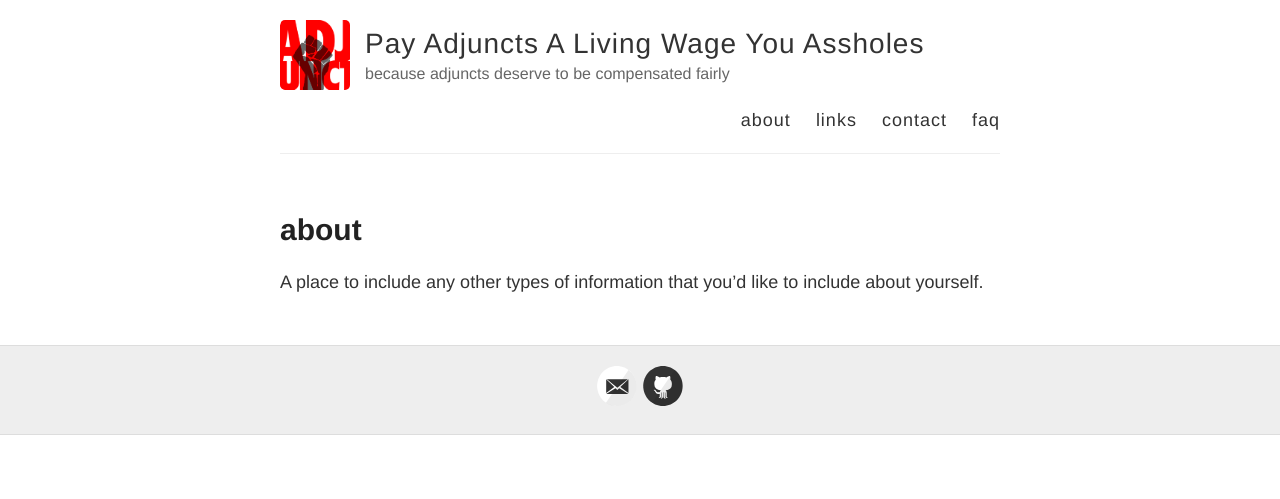
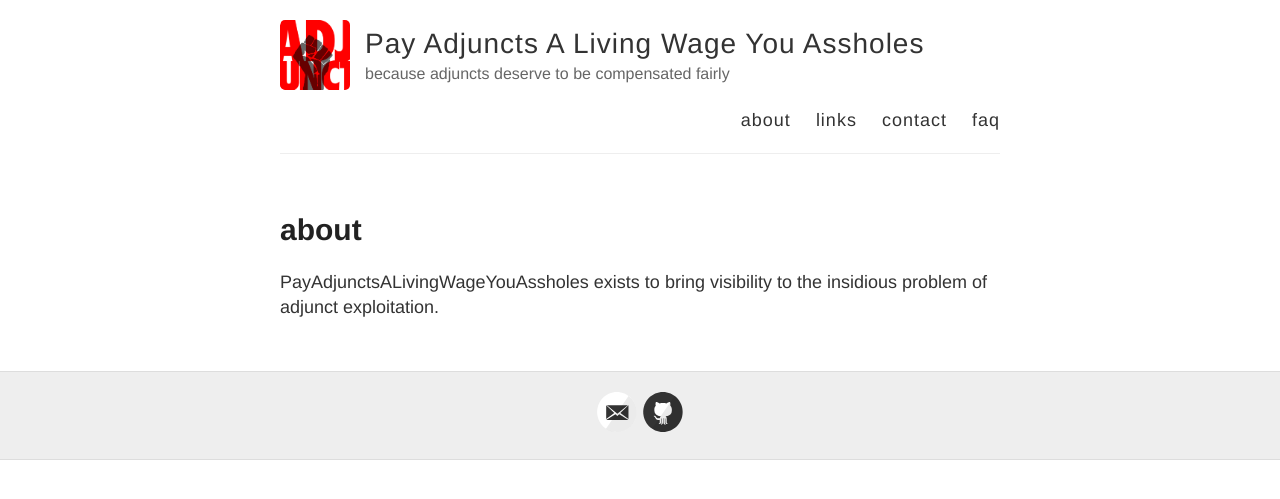
Before and after one commit to adjunctsarepeople/adjunctsarepeople.github.io, a Jekyll site: the page built from about.md, in a window 1280 px wide. Shown: the top 499 px of the page. Built offline with Jekyll 4.4.1, drawn with Linux system fonts in a browser that asks for light colours.

Commit message:
Update about.md

```diff
--- a/about.md
+++ b/about.md
@@ -4,4 +4,4 @@ title: about
 permalink: /about/
 ---
 
-A place to include any other types of information that you'd like to include about yourself.
+PayAdjunctsALivingWageYouAssholes exists to bring visibility to the insidious problem of adjunct exploitation.
```
